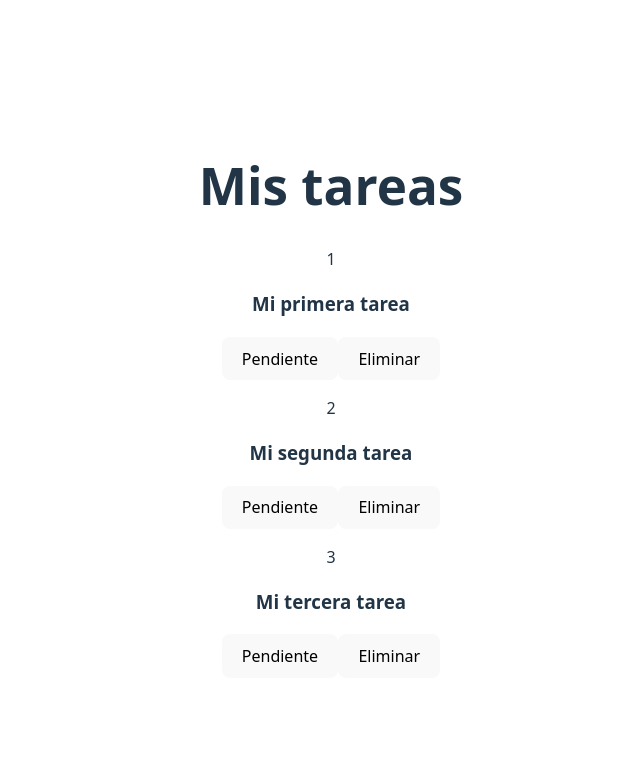
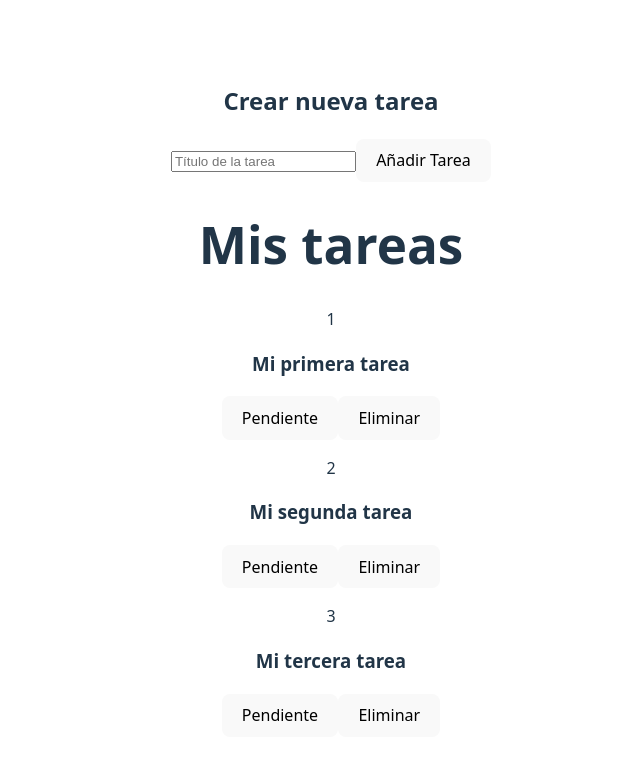
Before and after one commit to CCVela1017/programacion-web, a React (Vite) app: page / in a window 1280 px wide. Shown: the top 760 px of the page, without its empty margins (309-949 px from the left). Built offline with nearby package versions, Linux system fonts and the light colour scheme.

Commit message:
feat(generator): created functionality to add new assignments

```diff
--- /dev/null
+++ b/src/components/create-assignment.jsx
@@ -0,0 +1,39 @@
+import { useState } from 'react'
+
+function AssignmentGenerator({ onDataSend }) {
+  const [count, setCount] = useState(1);
+  const [title, setTitle] = useState("");
+
+  const sendNewAssignment = () => {
+    if (title.trim() !== "") {
+      const newAssignment = { id: count, title: title };
+      onDataSend(newAssignment);
+    }
+  }
+
+  return (
+    <>
+      <div className="create-assignment">
+        <h2>Crear nueva tarea</h2>
+        <input
+          type="text"
+          placeholder="Título de la tarea"
+          value={title}
+          onChange={(e) => setTitle(e.target.value)}
+        />
+        <button onClick={() => {
+          if (title.trim() !== "") {
+            setCount(count + 1);
+            sendNewAssignment();
+            setTitle("");
+          }
+        }}>
+          Añadir Tarea
+        </button>
+      </div>
+    </>
+  )
+
+}
+
+export default AssignmentGenerator
--- a/src/components/home.jsx
+++ b/src/components/home.jsx
@@ -1,5 +1,6 @@
 import { useState } from 'react'
 import Assignment from './assignment.jsx'
+import AssignmentGenerator from './create-assignment.jsx';
 
 function Home() {
   const [assignments, setAssignments] = useState([
@@ -15,6 +16,7 @@ function Home() {
   return (
     <>
       <div className="home">
+        <AssignmentGenerator onDataSend={(newAssignment) => setAssignments([...assignments, newAssignment])} />
         <h1>Mis tareas</h1>
         {assignments.map(assignment => (
           <Assignment key={assignment.id} id={assignment.id} title={assignment.title} onDelete={deleteAssignment} />
```
